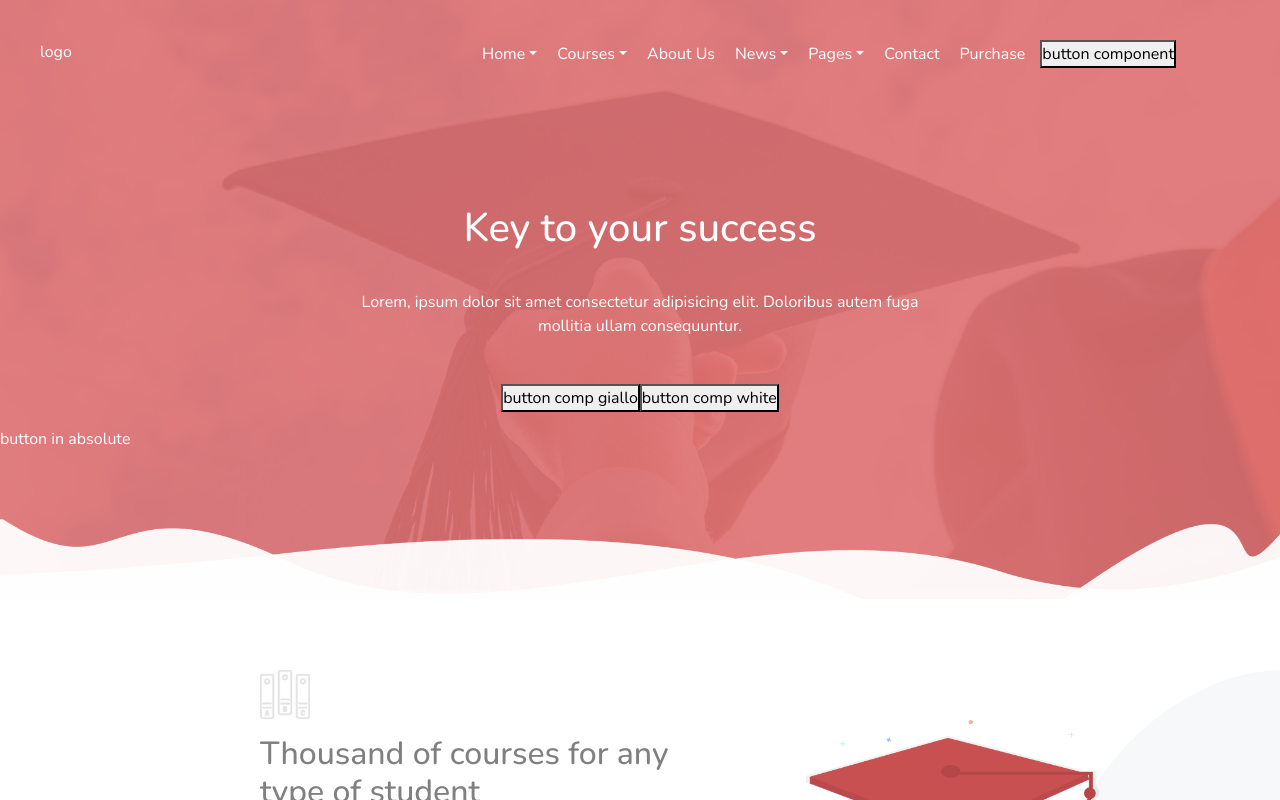
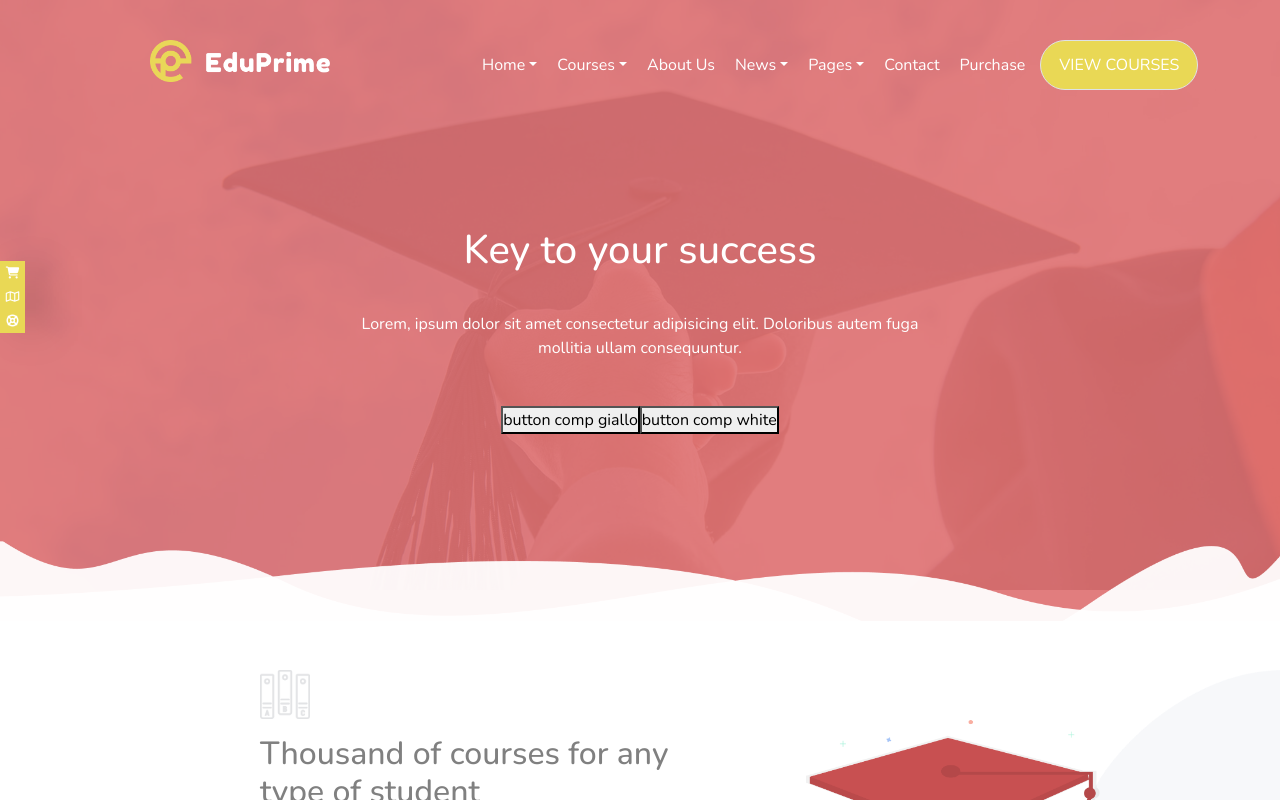
Before and after one commit to Michela30/Progetto-frontend, a Vue app: page / in a window 1280 px wide. Shown: the top 800 px of the page. Built offline with nearby package versions, Linux system fonts and the light colour scheme.

Commit message:
footer complete, add mybutton component

```diff
--- a/src/assets/scss/variables.scss
+++ b/src/assets/scss/variables.scss
@@ -2,3 +2,4 @@ $color-yellow: #E9D855;
 $color-coral-primary: #E56868;
 $color-coral-secondary: #DF6E70;
 $color-red: #CC282F;
+$hovercolor-white: white;
--- a/src/components/FirstSectionMain.vue
+++ b/src/components/FirstSectionMain.vue
@@ -243,7 +243,7 @@
             transform: rotate(315deg);
             position: absolute;
             bottom: -5px;
-            left: 50%;
+            left: 72px;
         }
 
         strong{
--- a/src/components/FooterComponent.vue
+++ b/src/components/FooterComponent.vue
@@ -92,6 +92,37 @@
                 title: 'My account',
                 link: ''
             },
+        ],
+
+        linkFooterRight: [
+            {
+                title: 'economy',
+                link: ''
+            },
+            {
+                title: 'design',
+                link: ''
+            },
+            {
+                title: 'coaching',
+                link: ''
+            },
+            {
+                title: 'business',
+                link: ''
+            },
+            {
+                title: 'medicine',
+                link: ''
+            },
+            {
+                title: 'law',
+                link: ''
+            },
+            {
+                title: 'fitness',
+                link: ''
+            }
         ]
       }
     },
@@ -153,22 +184,26 @@
                     <!-- footer logo/icon -->
                     <div class="col col-left">
                         <div class="logo-box">
-                            img logo
+                            <img src="../assets/img/theme_eduprime_logo.png" alt="">
                         </div>
 
                         <p>
                             Lorem ipsum dolor sit amet consectetur adipisicing elit. A, doloribus cumque? Sunt, dolor numquam!
                         </p>
 
-                        <span>
-                            icon
-                        </span>
-                        <span>
-                            icon
-                        </span>
-                        <span>
-                            icon
-                        </span>
+                        <div class="social">
+
+                            <a href="#">
+                                <i class="fa-xs fa-brands fa-facebook-f"></i>
+                            </a>
+                            <a href="#">
+                                <i class="fa-xs fa-brands fa-twitter"></i>
+                            </a>
+                            <a href="#">
+                                <i class="fa-xs fa-brands fa-instagram"></i>
+                            </a>
+
+                        </div>
                     </div>
 
                     <!-- footer link -->
@@ -219,40 +254,23 @@
                         </form>
 
                         <div class="col-right-text">
-                            <strong class="title">
-                                Search categories
-                            </strong>
+                            <div>
+                                <strong class="title">
+                                    Search categories
+                                </strong>
+                            </div>
 
-                            <div class="categories">
+                            <div class="categories" v-for="singleLinkFooter in linkFooterRight">
                                 <a href="#">
-                                    link
-                                </a>
-                                <a href="#">
-                                    link
-                                </a>
-                                <a href="#">
-                                    link
-                                </a>
-                                <a href="#">
-                                    link
+                                    {{singleLinkFooter.title}}
                                 </a>
                             </div>
 
-                            <div class="categories">
-                                <a href="#">
-                                    link
-                                </a>
-                                <a href="#">
-                                    link
-                                </a>
-                                <a href="#">
-                                    link
+                            <div>
+                                <a href="#" id="copyright">
+                                    ModelTheme@poweredbyMichela
                                 </a>
                             </div>
-
-                            <a href="#" id="copyright">
-                                copyright
-                            </a>
                         </div>
 
                     </div>
@@ -330,9 +348,9 @@
 
     .col-left{
         .logo-box{
-            //width: 180px;
+            width: 180px;
             height: 50px;
-            background-color: beige;
+            margin-left: 0;
 
             img{
                 width: 100%;
@@ -344,6 +362,24 @@
                 padding-left: 0;
                 font-size: 0.8em;
             }
+
+        .social{
+            >*{
+                margin-right: 10px;
+            }
+            a{
+                color: white;
+
+                i{
+                    line-height: 17px;
+                    height: 30px;
+                    width: 30px;
+                    border-radius: 50%;
+                    border: 1px solid $color-yellow;
+                    padding: 5px 10px;
+                }
+            }
+        }
     }
 
     .col-middle{
@@ -408,6 +444,7 @@
             .categories{
                 font-size: 0.7em;
                 text-transform: uppercase;
+                display: inline-block;
 
                 >*{
                     text-decoration: none;
@@ -421,6 +458,10 @@
                 }
             }
 
+            .categories a:hover{
+                background-color: $color-yellow;
+            }
+
             #copyright{
                 text-decoration: none;
                 font-size: 0.6em;
--- a/src/components/HeaderComponent.vue
+++ b/src/components/HeaderComponent.vue
@@ -1,5 +1,6 @@
 <script>
 //import
+import myButton from './myButton.vue';
 
    export default {
     data() {
@@ -95,6 +96,15 @@
             }
         ],
 
+        buttonData: [
+            {
+                title: 'VIEW COURSES',
+                color: 'button-yellow',
+                icon: null,
+                colorHoverWhite: ':hover'
+
+            }
+        ]
       }
     },
     methods: {
@@ -102,6 +112,7 @@
     },
     components: {
         //dichiarazione
+        myButton,
     },
     props:{
         //utilizzo per file padre
@@ -119,7 +130,11 @@
 
             <div class="d-flex">
                 <div class="col-4">
-                    logo
+
+                    <div class="logo-box">
+                        <img src="../assets/img/theme_eduprime_logo.png" alt="">
+                    </div>
+
                 </div>
 
                 <nav class="col-8">
@@ -143,9 +158,11 @@
 
                         </li>
 
-                        <button>
-                            button component
-                        </button>
+                        <myButton
+                        v-for="singleButton in buttonData"
+                        :title="singleButton.title"
+                        :color="singleButton.color"
+                        :colorHover="singleButton.colorHoverWhite"/>
                     </ul>
                 </nav>
             </div>
@@ -182,8 +199,18 @@
 
             </div>
 
-            <div>
-                button in absolute
+            <div class="icon--header-left">
+               <div class="d-flex flex-column">
+                    <a href="#" class="text-white">
+                        <i class="fa-xs fa-solid fa-cart-shopping"></i>
+                    </a>
+                    <a href="#" class="text-white">
+                        <i class="fa-xs fa-regular fa-map"></i>
+                    </a>
+                    <a href="#" class="text-white">
+                        <i class="fa-xs fa-solid fa-life-ring"></i>
+                    </a>
+               </div>
             </div>
        </div>
 
@@ -225,6 +252,16 @@ header{
 .header-top {
     padding: 40px 40px 5px;
 
+    .logo-box{
+        padding-bottom: 30px;
+        width: 180px;
+        height: 40px;
+
+        img{
+            width: 100%;
+        }
+    }
+
     nav {
         .dropdown {
 
@@ -245,6 +282,9 @@ header{
         }
     }
 
+    .logo-box,nav{
+        line-height: 40px;
+    }
     .my_dropdown{
         li{
             a{
@@ -256,7 +296,13 @@ header{
         margin-left: 5px;
     }
 }
-
+.icon--header-left{
+    background-color: $color-yellow;
+    width: 25px;
+    position: absolute;
+    top: 150px;
+    box-shadow: 19px 4px 40px -10px #000000;
+}
 .wave{
     width: 100%;
 
@@ -267,4 +313,15 @@ header{
         object-fit: cover;
     }
 }
+
+.button-yellow{
+    background-color: $color-yellow;
+    color: white;
+}
+
+// .hovercolor-white{
+//     background-color: white;
+//     color: $color-coral-primary;;
+// }
+
 </style>
--- /dev/null
+++ b/src/components/myButton.vue
@@ -0,0 +1,53 @@
+<script>
+//import
+
+   export default {
+    data() {
+      return{
+        //dati
+
+      }
+    },
+    methods: {
+        //function
+
+    },
+    components: {
+        //dichiarazione
+    },
+    props:{
+        //utilizzo per file padre
+        title: String,
+        color: String,
+        icon: String,
+        colorHover: String
+
+    }
+
+
+  }
+</script>
+
+
+<template>
+
+    <button :style="colorHover" :class="color" class="border rounded-pill">
+        <i :class="icon">
+
+        </i>
+        {{ title }}
+    </button>
+
+</template>
+
+
+
+
+<style lang="scss" scoped>
+@use '../assets/scss/variables.scss' as *;
+
+button{
+    padding: 4px 18px;
+}
+
+</style>
```
Also changed, not shown: src/assets/scss/main.scss (line endings or trailing spaces).
